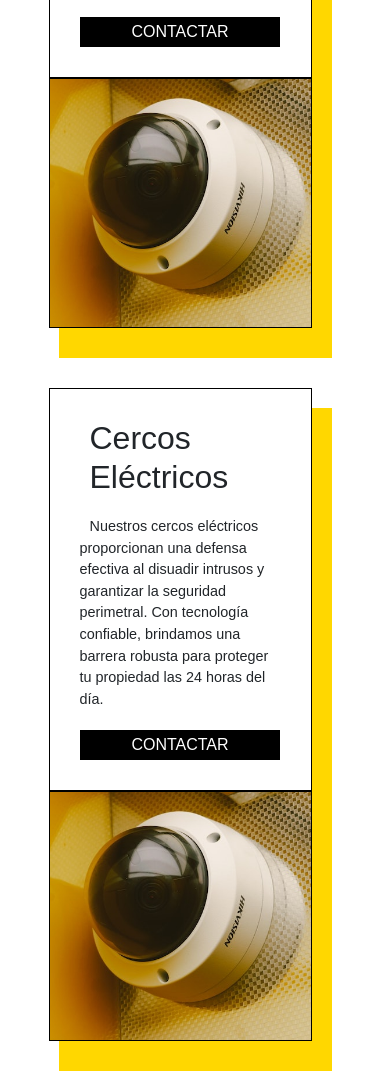
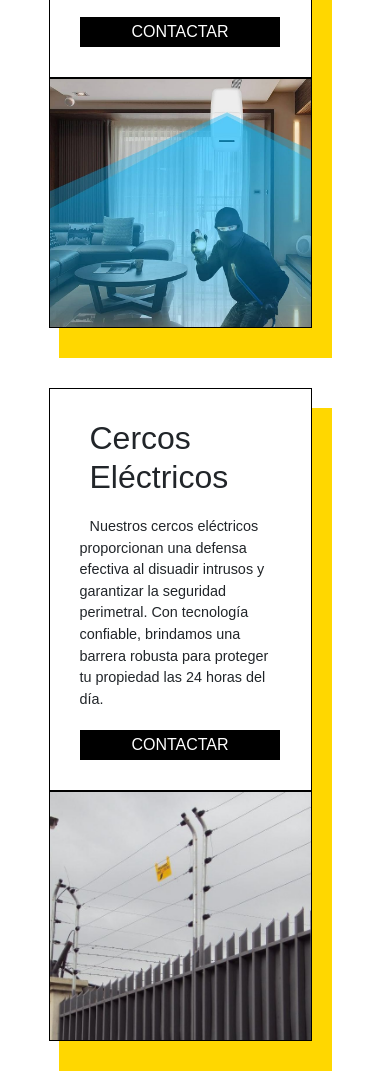
Before and after one commit to GeorgeNeyra16/PF-Neyra, a website: page internos/servicios.html in a window 390 px wide. Shown: the part 1888-2959 px from the top of the page. Drawn offline with nearby package versions, Linux system fonts and the light colour scheme; a web font is replaced by a local one.

Commit message:
tercera pre entrega Neyra

```diff
--- a/scss/_media.scss
+++ b/scss/_media.scss
@@ -126,7 +126,6 @@
     main .serviciostodos .serviciocaja .servright {
         width: 100%;
         margin-left:-60px;
-        background-image: url(../imagenes/cam_security.jpg);
         background-size: cover;
         background-position: center;
     }
@@ -274,7 +273,6 @@
     main .serviciostodos .serviciocaja .servright {
         width: 100%;
         margin-left:-30px;
-        background-image: url(../imagenes/cam_security.jpg);
         background-size: cover;
         background-position: center;
     }
```
Also changed, not shown: css/style.css, 1 other file.
